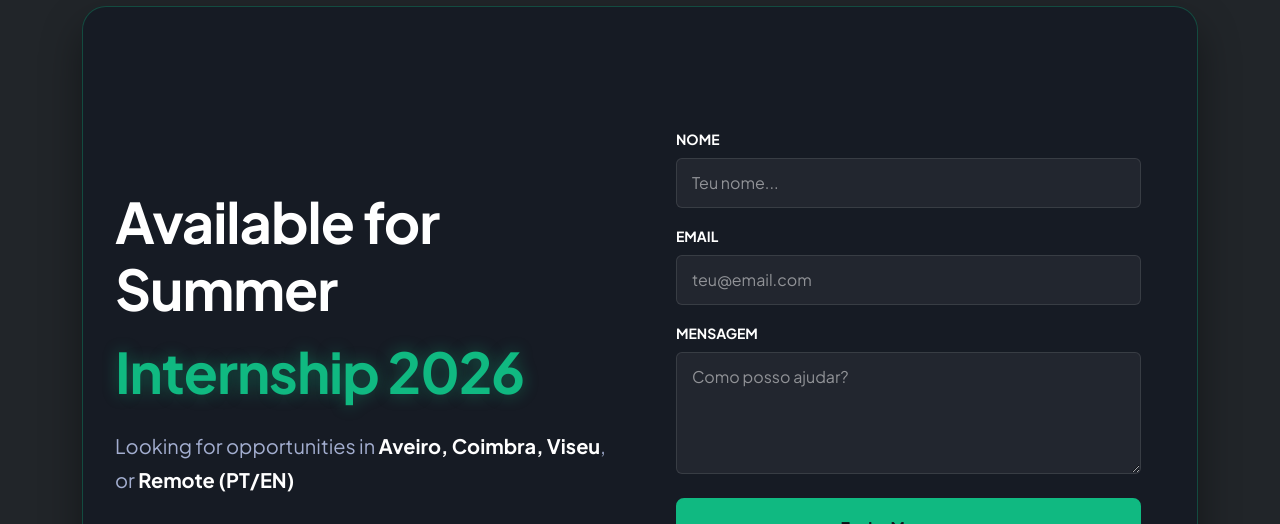
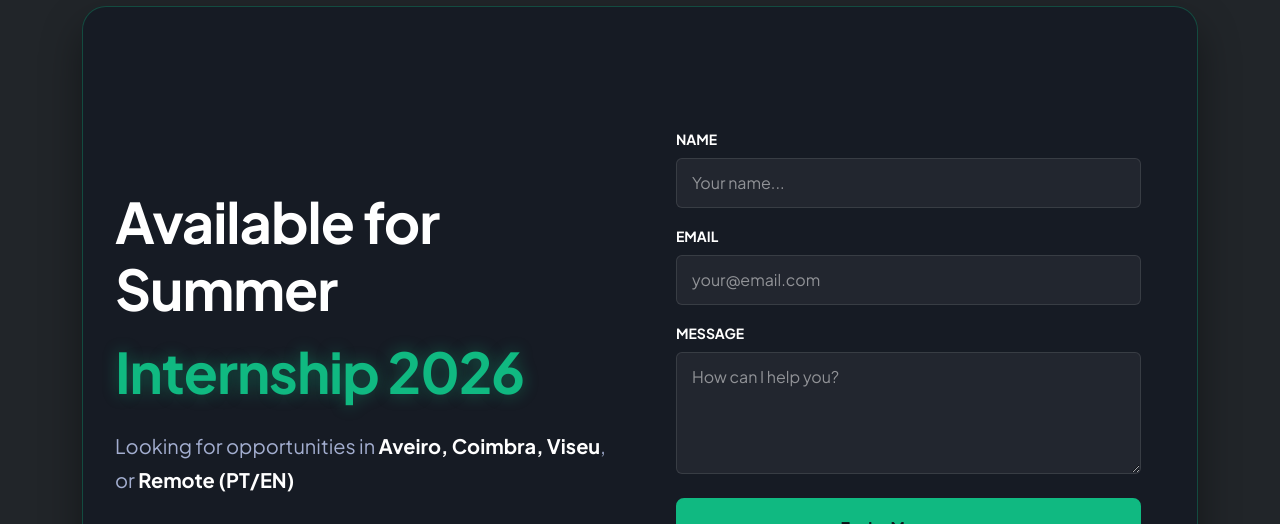
Before and after one commit to Rmorais03/morais_portefolio, a React (Vite) app: page / in a window 1280 px wide. Shown: the part 2180-2704 px from the top of the page. Built offline with nearby package versions, Linux system fonts and the light colour scheme.

Commit message:
Pt=/=EN :)

```diff
--- a/src/components/ContactForm.jsx
+++ b/src/components/ContactForm.jsx
@@ -8,18 +8,18 @@ function ContactForm() {
         <input type="hidden" name="access_key" value="eda83cd0-2046-49c2-960c-3893a9f64256" />
 
         <div className="mb-3 text-start">
-          <label className="form-label text-white small fw-bold">NOME</label>
-          <input type="text" name="name" className="form-control custom-input" placeholder="Teu nome..." required />
+          <label className="form-label text-white small fw-bold">NAME</label>
+          <input type="text" name="name" className="form-control custom-input" placeholder="Your name..." required />
         </div>
 
         <div className="mb-3 text-start">
           <label className="form-label text-white small fw-bold">EMAIL</label>
-          <input type="email" name="email" className="form-control custom-input" placeholder="teu@email.com" required />
+          <input type="email" name="email" className="form-control custom-input" placeholder="your@email.com" required />
         </div>
 
         <div className="mb-4 text-start">
-          <label className="form-label text-white small fw-bold">MENSAGEM</label>
-          <textarea name="message" className="form-control custom-input" rows="4" placeholder="Como posso ajudar?" required></textarea>
+          <label className="form-label text-white small fw-bold">MESSAGE</label>
+          <textarea name="message" className="form-control custom-input" rows="4" placeholder="How can I help you?" required></textarea>
         </div>
 
         <button type="submit" className="btn btn-neon w-100 py-3 fw-bold">
```
